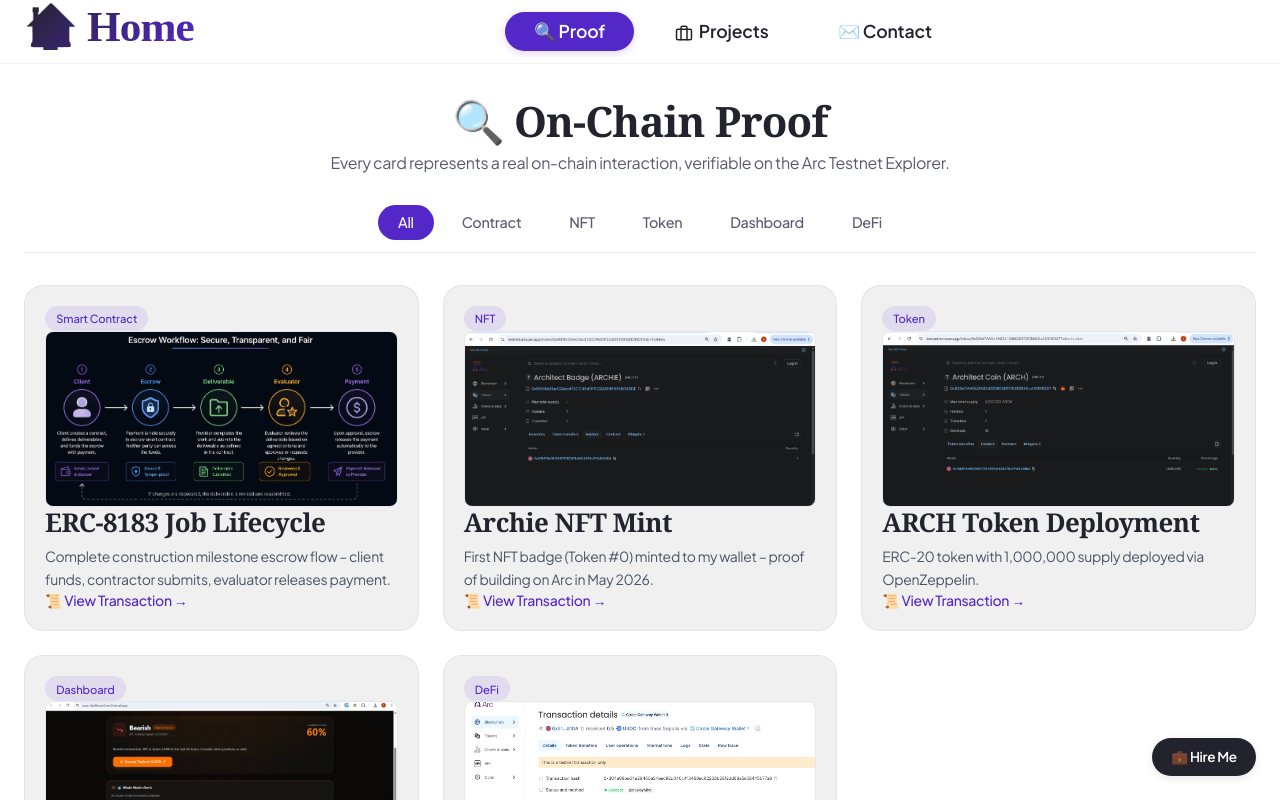
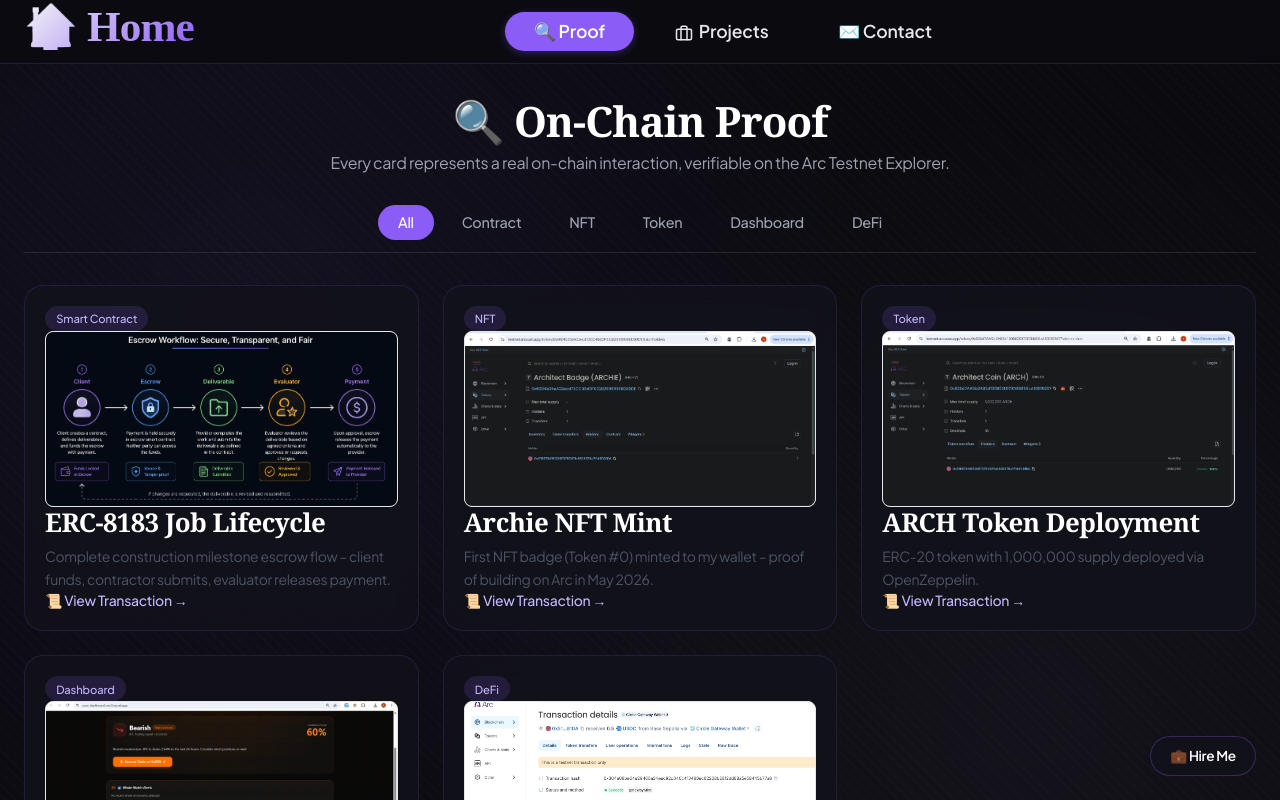
Before and after one commit to abdulsaminu/web3-portfolio, a Next.js app: page /proof in a window 1280 px wide. Shown: the top 800 px of the page. Built offline with nearby package versions, Linux system fonts and the light colour scheme.

Commit message:
dark abstract theme: deep charcoal background with radial gradients + noise, glass cards

```diff
--- a/app/contact/page.tsx
+++ b/app/contact/page.tsx
@@ -1,34 +1,34 @@
 export default function ContactPage() {
   return (
     <div className="container-main min-h-[70vh] flex items-center justify-center py-12">
-      <div className="card max-w-lg w-full fade-up bg-white border border-gray-200">
-        <h1 className="text-[10px] font-bold mb-4 tracking-tight text-black">📬 Let's Build</h1>
+      <div className="card max-w-lg w-full fade-up bg-white border border-gray-200 bg-opacity-10 backdrop-blur-sm">
+        <h1 className="text-[10px] font-bold mb-4 tracking-tight text-white">📬 Let's Build</h1>
 
         <div className="space-y-5">
           <div>
-            <p className="text-black text-xs uppercase tracking-wider mb-1">Wallet (EVM)</p>
-            <p className="font-mono text-sm text-black bg-gray-50 p-3 rounded-lg border border-gray-200 break-all">
+            <p className="text-gray-300 text-xs uppercase tracking-wider mb-1">Wallet (EVM)</p>
+            <p className="font-mono text-sm text-gray-200 bg-black/30 p-3 rounded-lg border border-gray-700 break-all">
               0xFFD3347ca0C3Ba5a104Ed9113C1d7F65d0C85a8A
             </p>
           </div>
           <div>
-            <p className="text-black text-xs uppercase tracking-wider mb-1">Email</p>
-            <p className="text-base font-medium text-black">abdulsaminu@gmail.com</p>
+            <p className="text-gray-300 text-xs uppercase tracking-wider mb-1">Email</p>
+            <p className="text-base font-medium text-white">abdulsaminu@gmail.com</p>
           </div>
           <div className="flex flex-wrap gap-3 pt-3">
-            <a href="https://github.com/abdulsaminu" target="_blank" className="inline-flex items-center gap-2 px-4 py-2 rounded-full text-black hover:text-gray-600 transition text-sm font-medium border border-gray-300 hover:border-gray-400">
+            <a href="https://github.com/abdulsaminu" target="_blank" className="inline-flex items-center gap-2 px-4 py-2 rounded-full text-gray-200 hover:text-white transition text-sm font-medium border border-gray-600 hover:border-purple-500">
               <svg xmlns="http://www.w3.org/2000/svg" width="18" height="18" viewBox="0 0 24 24" fill="none" stroke="currentColor" strokeWidth="2" strokeLinecap="round" strokeLinejoin="round">
                 <path d="M9 19c-5 1.5-5-2.5-7-3m14 6v-3.87a3.37 3.37 0 0 0-.94-2.61c3.14-.35 6.44-1.54 6.44-7A5.44 5.44 0 0 0 20 4.77 5.07 5.07 0 0 0 19.91 1S18.73.65 16 2.48a13.38 13.38 0 0 0-7 0C6.27.65 5.09 1 5.09 1A5.07 5.07 0 0 0 5 4.77a5.44 5.44 0 0 0-1.5 3.78c0 5.42 3.3 6.61 6.44 7A3.37 3.37 0 0 0 9 18.13V22" />
               </svg>
               GitHub
             </a>
-            <a href="https://twitter.com/abdul_sd01" target="_blank" className="inline-flex items-center gap-2 px-4 py-2 rounded-full text-black hover:text-gray-600 transition text-sm font-medium border border-gray-300 hover:border-gray-400">
+            <a href="https://twitter.com/abdul_sd01" target="_blank" className="inline-flex items-center gap-2 px-4 py-2 rounded-full text-gray-200 hover:text-white transition text-sm font-medium border border-gray-600 hover:border-purple-500">
               <svg xmlns="http://www.w3.org/2000/svg" width="18" height="18" viewBox="0 0 24 24" fill="none" stroke="currentColor" strokeWidth="2" strokeLinecap="round" strokeLinejoin="round">
                 <path d="M22 4s-.7 2.1-2 3.4c1.6 10-9.4 17.3-18 11.6 2.2.1 4.4-.6 6-2C3 15.5.5 9.6 3 5c2.2 2.6 5.6 4.1 9 4-.9-4.2 4-6.6 7-3.8 1.1 0 3-1.2 3-1.2z" />
               </svg>
               X
             </a>
-            <a href="https://www.linkedin.com/in/abdulrahman-saminu-b2948a105/" target="_blank" className="inline-flex items-center gap-2 px-4 py-2 rounded-full text-[#0A66C2] hover:text-[#004182] transition text-sm font-medium border border-gray-300 hover:border-[#0A66C2]">
+            <a href="https://www.linkedin.com/in/abdulrahman-saminu-b2948a105/" target="_blank" className="inline-flex items-center gap-2 px-4 py-2 rounded-full text-[#0A66C2] hover:text-[#6B9FFF] transition text-sm font-medium border border-gray-600 hover:border-[#0A66C2]">
               <svg xmlns="http://www.w3.org/2000/svg" width="18" height="18" viewBox="0 0 24 24" fill="none" stroke="currentColor" strokeWidth="2" strokeLinecap="round" strokeLinejoin="round">
                 <path d="M16 8a6 6 0 0 1 6 6v7h-4v-7a2 2 0 0 0-2-2 2 2 0 0 0-2 2v7h-4v-7a6 6 0 0 1 6-6z" />
                 <rect x="2" y="9" width="4" height="12" />
@@ -38,7 +38,7 @@ export default function ContactPage() {
             </a>
           </div>
         </div>
-        <p className="text-xs text-gray-500 mt-8 text-center border-t border-gray-100 pt-6">All links are real – let’s connect.</p>
+        <p className="text-xs text-gray-400 mt-8 text-center border-t border-gray-800 pt-6">All links are real – let’s connect.</p>
       </div>
     </div>
   );
--- a/app/globals.css
+++ b/app/globals.css
@@ -2,12 +2,16 @@
 @import url('https://fonts.googleapis.com/css2?family=Besley:wght@400;500;600;700;800;900&family=Plus+Jakarta+Sans:wght@400;500;600;700;800&display=swap');
 
 :root {
-  --primary: #5427C8;
-  --primary-hover: #441fa3;
-  --lavender: #DFD6F7;
-  --black: #23232D;
-  --white: #FFFFFF;
-  --card-bg: #F0F0F0;
+  /* Dark theme palette – professional, deep, abstract */
+  --primary: #8B5CF6;      /* softer purple for dark bg */
+  --primary-hover: #7C3AED;
+  --lavender: #C4B5FD;
+  --black: #F3F4F6;        /* light text on dark bg */
+  --white: #0A0A0F;        /* deep background */
+  --card-bg: rgba(18, 18, 26, 0.85);
+  --border-glow: rgba(139, 92, 246, 0.3);
+
+  /* Typography */
   --text-h1: 41.89px;
   --text-h2: 32px;
   --text-h3: 25.89px;
@@ -34,6 +38,11 @@ html {
 
 body {
   background: var(--white);
+  /* Abstract professional background: dark radial gradient + subtle noise + dynamic mesh */
+  background-image:
+    radial-gradient(circle at 20% 30%, rgba(139, 92, 246, 0.08) 0%, transparent 50%),
+    radial-gradient(circle at 80% 70%, rgba(196, 181, 253, 0.05) 0%, transparent 50%),
+    repeating-linear-gradient(45deg, rgba(255,255,255,0.01) 0px, rgba(255,255,255,0.01) 2px, transparent 2px, transparent 8px);
   font-family: 'Plus Jakarta Sans', system-ui, -apple-system, sans-serif;
   font-size: var(--text-body);
   line-height: var(--line-height-body);
@@ -41,20 +50,24 @@ body {
   color: var(--black);
 }
 
+/* Headlines */
 h1, h2, h3, h4, .headline {
   font-family: 'Besley', Georgia, serif;
   font-weight: 800;
   letter-spacing: var(--letter-spacing);
   margin-bottom: 0.5rem;
+  color: white;
 }
 h1 { font-size: var(--text-h1); line-height: var(--line-height-h1); }
 h2 { font-size: var(--text-h2); line-height: var(--line-height-h2); }
 h3 { font-size: var(--text-h3); line-height: var(--line-height-h3); }
 h4 { font-size: var(--text-h4); line-height: var(--line-height-h4); font-weight: 700; }
 
-a { color: var(--primary); text-decoration: none; transition: color 0.2s ease; }
-a:hover { color: var(--black); text-decoration: underline; }
+/* Links */
+a { color: var(--lavender); text-decoration: none; transition: color 0.2s ease; }
+a:hover { color: white; text-decoration: underline; }
 
+/* Buttons */
 .btn-primary {
   display: inline-flex;
   align-items: center;
@@ -86,31 +99,34 @@ a:hover { color: var(--black); text-decoration: underline; }
   border-radius: 9999px;
   font-weight: 600;
   font-size: 0.95rem;
-  border: 1px solid rgba(35, 35, 45, 0.2);
+  border: 1px solid rgba(255, 255, 255, 0.2);
   transition: all 0.2s;
   cursor: pointer;
 }
 .btn-secondary:hover {
   border-color: var(--primary);
   color: var(--primary);
-  background: rgba(84, 39, 200, 0.04);
+  background: rgba(139, 92, 246, 0.1);
   transform: translateY(-1px);
   text-decoration: none;
 }
 
+/* Cards – semi-transparent dark with subtle border */
 .card {
   background: var(--card-bg);
+  backdrop-filter: blur(12px);
   border-radius: 1.2rem;
   padding: 1.25rem;
   transition: all 0.25s ease;
-  border: 1px solid rgba(0, 0, 0, 0.05);
+  border: 1px solid rgba(139, 92, 246, 0.15);
 }
 .card:hover {
   transform: translateY(-3px);
-  border-color: rgba(84, 39, 200, 0.3);
-  background: #e8e8e8;
+  border-color: rgba(139, 92, 246, 0.4);
+  background: rgba(20, 20, 30, 0.9);
 }
 
+/* Grid */
 .grid-tight {
   display: grid;
   gap: 1.5rem;
@@ -118,11 +134,12 @@ a:hover { color: var(--black); text-decoration: underline; }
 @media (min-width: 768px) { .grid-tight { grid-template-columns: repeat(2, 1fr); } }
 @media (min-width: 1024px) { .grid-tight { grid-template-columns: repeat(3, 1fr); } }
 
+/* Tabs */
 .tab-bar {
   display: flex;
   gap: 0.5rem;
   flex-wrap: wrap;
-  border-bottom: 1px solid rgba(35, 35, 45, 0.1);
+  border-bottom: 1px solid rgba(255, 255, 255, 0.1);
   padding-bottom: 0.75rem;
   margin-bottom: 2rem;
 }
@@ -132,7 +149,7 @@ a:hover { color: var(--black); text-decoration: underline; }
   font-weight: 500;
   font-size: 0.9rem;
   background: transparent;
-  color: #5a5a6e;
+  color: #9CA3AF;
   transition: all 0.2s;
   cursor: pointer;
 }
@@ -141,10 +158,11 @@ a:hover { color: var(--black); text-decoration: underline; }
   color: white;
 }
 .tab-button:hover:not(.active) {
-  background: rgba(84, 39, 200, 0.08);
-  color: var(--primary);
+  background: rgba(139, 92, 246, 0.15);
+  color: white;
 }
 
+/* Animations */
 .fade-up {
   animation: fadeUp 0.5s ease-out forwards;
 }
@@ -153,16 +171,18 @@ a:hover { color: var(--black); text-decoration: underline; }
   to { opacity: 1; transform: translateY(0); }
 }
 
+/* Layout container */
 .container-main {
   max-width: 1280px;
   margin: 0 auto;
   padding: 2rem 1.5rem;
 }
 
+/* Dashboard header – dark, glassmorphic */
 .dashboard-header {
-  background: rgba(255, 255, 255, 0.92);
-  backdrop-filter: blur(12px);
-  border-bottom: 1px solid rgba(0, 0, 0, 0.05);
+  background: rgba(10, 10, 15, 0.8);
+  backdrop-filter: blur(16px);
+  border-bottom: 1px solid rgba(139, 92, 246, 0.2);
   position: sticky;
   top: 0;
   z-index: 50;
@@ -184,10 +204,10 @@ a:hover { color: var(--black); text-decoration: underline; }
 }
 .logo-link {
   font-family: 'Besley', serif;
-  font-size: 2.7rem;   /* Increased by 1.5x (was 1.8rem) */
+  font-size: 2.7rem;
   font-weight: 800;
   letter-spacing: -0.02em;
-  background: linear-gradient(135deg, var(--black) 0%, var(--primary) 100%);
+  background: linear-gradient(135deg, #F3F4F6 0%, var(--primary) 100%);
   background-clip: text;
   -webkit-background-clip: text;
   color: transparent;
@@ -217,21 +237,21 @@ a:hover { color: var(--black); text-decoration: underline; }
   font-weight: 600;
   border-radius: 60px;
   background: transparent;
-  color: var(--black);
+  color: #E5E7EB;
   transition: all 0.2s;
   white-space: nowrap;
   letter-spacing: -0.01em;
 }
 .dash-tab:hover {
-  background: rgba(84, 39, 200, 0.08);
-  color: var(--primary);
+  background: rgba(139, 92, 246, 0.15);
+  color: white;
   transform: translateY(-1px);
   text-decoration: none;
 }
 .dash-tab.active {
   background: var(--primary);
   color: white;
-  box-shadow: 0 2px 8px rgba(84, 39, 200, 0.2);
+  box-shadow: 0 2px 8px rgba(139, 92, 246, 0.3);
 }
 .dash-tab.active:hover {
   background: var(--primary-hover);
@@ -243,28 +263,30 @@ a:hover { color: var(--black); text-decoration: underline; }
   bottom: 1.5rem;
   right: 1.5rem;
   z-index: 50;
-  background: var(--black);
+  background: rgba(18, 18, 26, 0.9);
+  backdrop-filter: blur(8px);
   color: white;
   padding: 0.6rem 1.2rem;
   border-radius: 2rem;
   font-weight: 600;
   font-size: 0.85rem;
-  box-shadow: 0 2px 8px rgba(0, 0, 0, 0.1);
+  border: 1px solid rgba(139, 92, 246, 0.3);
   transition: all 0.2s;
 }
 .floating-hire:hover {
   background: var(--primary);
+  border-color: var(--primary);
   transform: translateY(-2px);
   text-decoration: none;
 }
 
 .tech-badge {
-  background: rgba(84, 39, 200, 0.1);
+  background: rgba(139, 92, 246, 0.15);
   padding: 0.2rem 0.7rem;
   border-radius: 1rem;
   font-size: 0.7rem;
   font-weight: 500;
-  color: var(--primary);
+  color: var(--lavender);
   letter-spacing: -0.01em;
 }
 
@@ -273,13 +295,15 @@ a:hover { color: var(--black); text-decoration: underline; }
   font-weight: 800;
   margin-bottom: 0.5rem;
   letter-spacing: var(--letter-spacing);
+  color: white;
 }
 .section-subtitle {
-  color: #5a5a6e;
+  color: #9CA3AF;
   margin-bottom: 2rem;
   font-size: var(--text-body);
 }
 
+/* Responsive */
 @media (max-width: 768px) {
   .header-container {
     flex-direction: column;
@@ -294,7 +318,7 @@ a:hover { color: var(--black); text-decoration: underline; }
     font-size: 1rem;
   }
   .logo-link {
-    font-size: 2rem;   /* slightly smaller on mobile but still dominant */
+    font-size: 2rem;
     text-align: center;
     display: block;
   }
```
